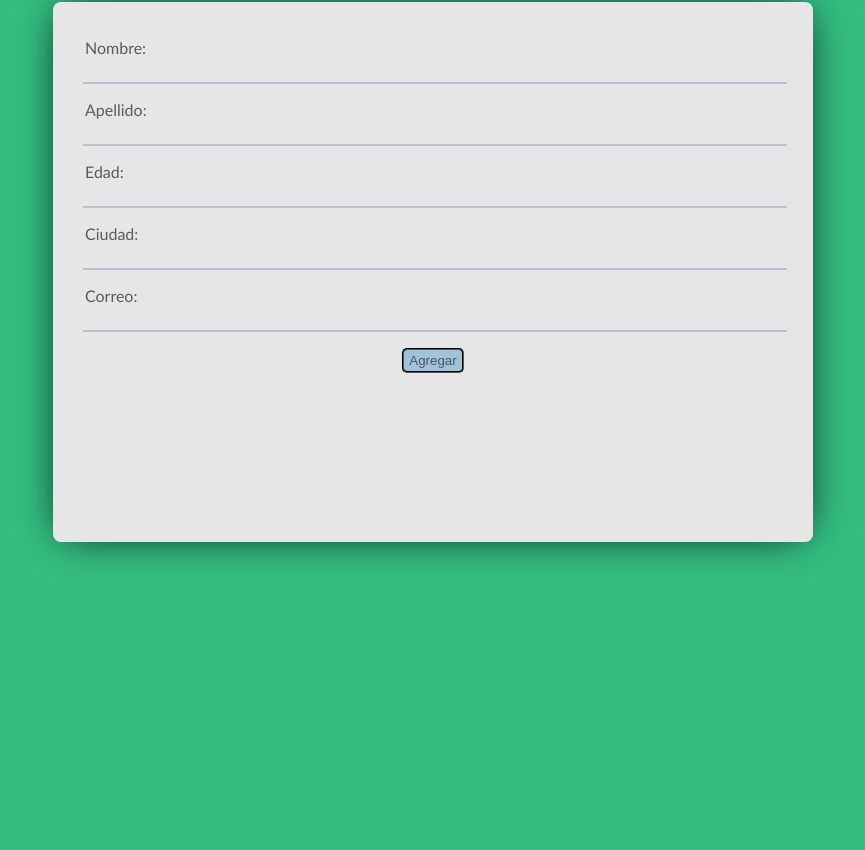
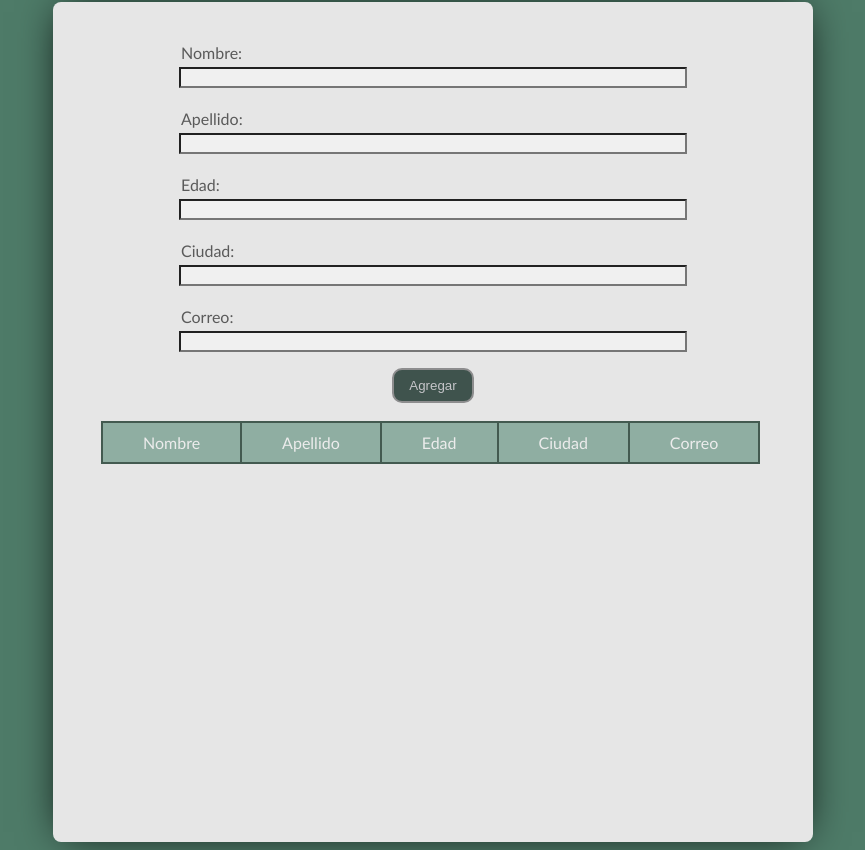
Before and after one commit to JuanJimenezIY/pw_u1_p5_jj, a plain HTML site: page html/estudianteFormularioVue.html in a window 1280 px wide. Shown: the part 75-925 px from the top of the page, without its empty margins (207-1072 px from the left). Before the commit the page ends 800 px from the top, so only its background shows below. Drawn offline with nearby package versions, Linux system fonts and the light colour scheme.

Commit message:
deber Formulario

```diff
--- a/css/estiloFormularioVue.css
+++ b/css/estiloFormularioVue.css
@@ -1,5 +1,7 @@
 body {
-    background-color: #33bd81;
+    background-color: #4e7b68;
+    font-family: "Trebuchet MS", "Lucida Sans Unicode", "Lucida Grande",
+    "Lucida Sans", Arial, sans-serif;
   }
   .container {
     display: grid;
@@ -8,22 +10,18 @@ body {
   }
 
   .form {
-    height: 500px;
+    display:  block;
+    justify-content: center;
+    align-items: center;
+    height: 800px;
     width: 700px;
     background-color: #e6e6e6;
     border-radius: 8px;
     padding: 20px 30px;
-    font-family: "Trebuchet MS", "Lucida Sans Unicode", "Lucida Grande",
-      "Lucida Sans", Arial, sans-serif;
+
     box-shadow: 0 0 40px -10px #000;
   }
-  h2 {
-    margin: 10px 0px;
-    padding-bottom: 10px;
-    width: 180px;
-    color: #78788c;
-    border-bottom: 3px solid #78788c;
-  }
+
   p:before {
     content: attr(type);
     display: block;
@@ -32,23 +30,22 @@ body {
     color: #5a5a5a;
   }
   input {
-    width: 100%;
-    border: 0;
-    border-bottom: 2px solid #bebed2;
-    background: none;
+    width: 500px;
+    background: rgb(240, 240, 240);
+
     color: rgb(60, 60, 60);
-    font-family: "Trebuchet MS", "Lucida Sans Unicode", "Lucida Grande",
-      "Lucida Sans", Arial, sans-serif;
+
   }
   input:focus {
     border-bottom: 3px solid #78788c;
   }
   button {
-    color: #53535f;
-    background-color: #a1c3da;
-    border-style: groove;
-    border-radius: 5px;
-    padding: 3px 5px;
+    color: #c5c5c9;
+    background-color: #3f534d;
+    border-color: #8d8d8e;
+    border-style: solid;
+    border-radius: 10px;
+    padding: 8px 15px;
   }
   .boton {
     display: flex;
@@ -61,10 +58,31 @@ body {
     box-shadow: 0px 0px 1px 2px #59abe3;
   }
   h1 {
-    font-family: "Trebuchet MS", "Lucida Sans Unicode", "Lucida Grande",
-      "Lucida Sans", Arial, sans-serif;
+
     display: flex;
     justify-content: center;
     margin: 15px;
     color: #474752;
   }
+  td{
+    color: #474752;
+    margin: auto;
+
+    border-color: #474752;
+    padding: 10px 40px;
+    background-color: #ededed;
+  }
+  table{
+    width: 400px;
+    margin: 18px;
+    background-color: #435a50;
+  }
+  .cab{
+    background-color: #8faea2;
+    color: #ececec;
+  }
+  p{
+    display: grid;
+    justify-content: center;
+
+  }
--- a/html/estudianteFormularioVue.html
+++ b/html/estudianteFormularioVue.html
@@ -8,39 +8,56 @@
     <script src="https://unpkg.com/vue@3/dist/vue.global.js"></script>
   </head>
   <body>
-    <div class="container">
+    <div id="myApp" class="container">
         <div class="estudiantes">
       <header><h1>Estudiantes</h1></header>
       <nav></nav>
       <section>
-        <form
-          class="form"
-        >
 
+      <div class="form">
           <p type="Nombre:">
-            <input type="text" />
+            <input type="text" v-model="nombre"/>
           </p>
           <p type="Apellido:">
-            <input type="text" />
+            <input type="text" v-model="apellido"/>
           </p>
           <p type="Edad:">
-            <input type="text" />
+            <input type="text" v-model="edad"/>
           </p>
           <p type="Ciudad:">
-            <input type="text" />
+            <input type="text" v-model="ciudad"/>
           </p>
           <p type="Correo:">
-            <input type="text" />
+            <input type="text" v-model="correo"/>
           </p>
+
           <div class="boton">
-            <button>Agregar</button>
+            <button @click="agregarEstudiante">Agregar</button>
 
           </div>
-        </form>
+          <table>
+            <tr >
+              <td class="cab" ><label for="">Nombre</label></td>
+              <td class="cab" ><label for="">Apellido</label></td>
+              <td class="cab" ><label for="">Edad</label></td>
+              <td class="cab" ><label for="">Ciudad</label></td>
+              <td class="cab" ><label for="">Correo</label></td>
+          </tr>
+            <tr class="cab" v-for="({nombre,apellido,edad,ciudad,correo},index) in lista">
+                <td><label for="">{{nombre}}</label></td>
+                <td><label for="">{{apellido}}</label></td>
+                <td><label for="">{{edad}}</label></td>
+                <td><label for="">{{ciudad}}</label></td>
+                <td><label for="">{{correo}}</label></td>
+            </tr>
+
+        </table>
+      </div>
       </section>
       <footer></footer>
-      <script src="../js/appFormulario.js"></script>
+
     </div>
     </div>
+    <script src="../js/appFormulario.js"></script>
   </body>
 </html>
--- a/js/appFormulario.js
+++ b/js/appFormulario.js
@@ -0,0 +1,39 @@
+const estudiantes= [
+]
+console.table(estudiantes)
+const app= Vue.createApp({
+
+    //OPTIONS API
+    methods:{
+
+
+        agregarEstudiante(){
+
+            console.log('agregando estudiante')
+           // const estu={nombre:this.nombre,apellido:this.apellido};
+            //this.lista.unshift(estu)
+           // this.lista.push(estu)
+            this.lista.push({nombre:this.nombre,apellido:this.apellido,edad:this.edad,ciudad:this.ciudad,correo:this.correo})
+
+        },
+
+
+    },
+    watch:{
+
+    },
+    //data es uno de las opciones que tiene una declaracion diferente
+    data(){
+        return {
+
+            lista: estudiantes,
+            nombre:undefined,
+            apellido:undefined,
+            edad:undefined,
+            ciudad:undefined,
+            correo:undefined
+        }
+    }
+})
+
+app.mount('#myApp')
```
